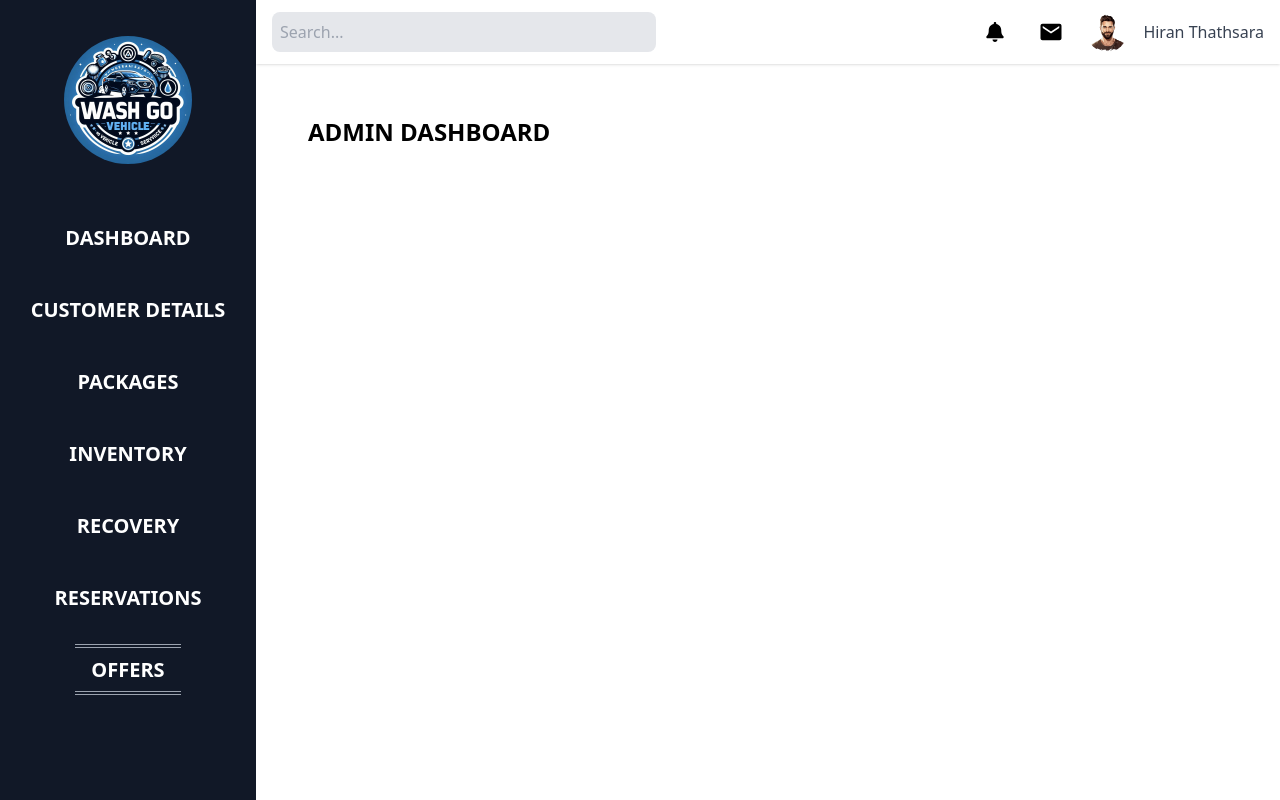
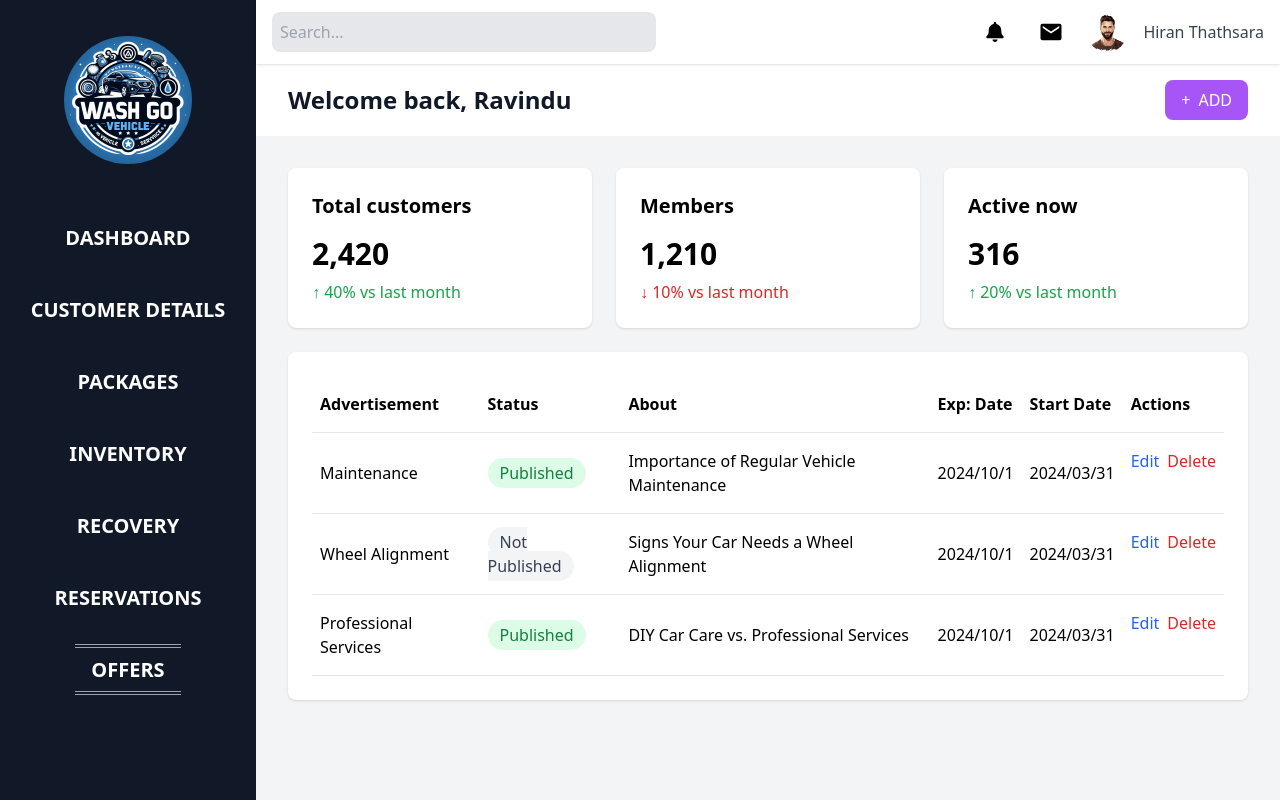
Before and after one commit to Hiru46/ITP_SLIIT_Group, a React (Vite) app in the folder frontend/: page /offers_dash in a window 1280 px wide. Built offline with nearby package versions, Linux system fonts and the light colour scheme.

Commit message:
Second Commit
I created offer dashboard and add offer page

```diff
--- /dev/null
+++ b/frontend/src/Pages/AdminDashboard/OffersDashboard/Add_Offer.jsx
@@ -0,0 +1,50 @@
+import React from 'react';
+import offerDash from "../../../assets/Offers/offerDash.jpeg";
+
+function Add_Offer() {
+  return (
+    <div className="flex items-center justify-center h-screen">
+      <div className="flex flex-col w-1/3 p-8 bg-white rounded-lg shadow-lg">
+        <input
+          type="text"
+          placeholder="Offer Title"
+          className="p-3 mb-4 border rounded-lg"
+        />
+        <input
+          type="text"
+          placeholder="Offer Description"
+          className="p-3 mb-4 border rounded-lg"
+        />
+        <input
+          type="text"
+          placeholder="Discount Percentage"
+          className="p-3 mb-4 border rounded-lg"
+        />
+        <input
+          type="date"
+          placeholder="Expiration Date"
+          className="p-3 mb-4 border rounded-lg"
+        />
+        <input
+          type="date"
+          placeholder="Start Date"
+          className="p-3 mb-4 border rounded-lg"
+        />
+        <input
+          type="file"
+          accept="image/*"
+          className="p-3 mb-4 border rounded-lg"
+        />
+        <button className="p-3 text-white bg-black rounded-lg">
+          Publish &rarr;
+        </button>
+      </div>
+
+      <div className="w-1/3 h-auto ml-8">
+        <img src={offerDash} alt="Offer" className="object-cover w-full h-full rounded-lg " />
+        </div>
+    </div>
+  );
+}
+
+export default Add_Offer;
--- a/frontend/src/Pages/AdminDashboard/OffersDashboard/OffersDashboard.jsx
+++ b/frontend/src/Pages/AdminDashboard/OffersDashboard/OffersDashboard.jsx
@@ -1,24 +1,108 @@
-import React from 'react'
+import React from 'react';
+import { Link } from 'react-router-dom';
 import Header from '../../../components/Dashboards/Header';
 import SideNavBar from '../../../components/Dashboards/SideNavBar';
-
 
 function OffersDashboard() {
   return (
     <div className="flex h-screen overflow-hidden">
       {/* Sidebar */}
-      <SideNavBar/>
+      <SideNavBar />
 
       {/* Main Content */}
       <div className="flex flex-col flex-1">
         <Header />
 
-        <div className='p-3 mt-10 text-2xl font-bold bg-white ms-10'>
-          <h1>ADMIN DASHBOARD</h1>
+        <div className="flex items-center justify-between p-8 py-4">
+          <h1 className="text-2xl font-bold text-gray-900">Welcome back, Ravindu</h1>
+          <Link to="/add_offer">
+            <button className="flex items-center px-4 py-2 font-medium text-white uppercase bg-purple-500 rounded-lg hover:bg-purple-600">
+              <span className="mr-2">+</span> Add
+            </button>
+          </Link>
+        </div>
+
+        <div className="flex-1 p-8 overflow-y-auto bg-gray-100">
+          {/* Top Stats Section */}
+          <div className="grid grid-cols-3 gap-6 mb-6">
+            <div className="p-6 bg-white rounded-lg shadow">
+              <h3 className="text-xl font-semibold">Total customers</h3>
+              <p className="mt-4 text-3xl font-bold">2,420</p>
+              <p className="mt-2 text-green-600">↑ 40% vs last month</p>
+            </div>
+            <div className="p-6 bg-white rounded-lg shadow">
+              <h3 className="text-xl font-semibold">Members</h3>
+              <p className="mt-4 text-3xl font-bold">1,210</p>
+              <p className="mt-2 text-red-600">↓ 10% vs last month</p>
+            </div>
+            <div className="p-6 bg-white rounded-lg shadow">
+              <h3 className="text-xl font-semibold">Active now</h3>
+              <p className="mt-4 text-3xl font-bold">316</p>
+              <p className="mt-2 text-green-600">↑ 20% vs last month</p>
+            </div>
+          </div>
+
+          {/* Offers Table */}
+          <div className="p-6 bg-white rounded-lg shadow">
+            <table className="w-full table-auto">
+              <thead>
+                <tr className="text-left border-b">
+                  <th className="px-2 py-4">Advertisement</th>
+                  <th className="px-2 py-4">Status</th>
+                  <th className="px-2 py-4">About</th>
+                  <th className="px-2 py-4">Exp: Date</th>
+                  <th className="px-2 py-4">Start Date</th>
+                  <th className="px-2 py-4">Actions</th>
+                </tr>
+              </thead>
+              <tbody>
+                {[
+                  {
+                    title: 'Maintenance',
+                    status: 'Published',
+                    about: 'Importance of Regular Vehicle Maintenance',
+                    expDate: '2024/10/1',
+                    startDate: '2024/03/31',
+                  },
+                  {
+                    title: 'Wheel Alignment',
+                    status: 'Not Published',
+                    about: 'Signs Your Car Needs a Wheel Alignment',
+                    expDate: '2024/10/1',
+                    startDate: '2024/03/31',
+                  },
+                  {
+                    title: 'Professional Services',
+                    status: 'Published',
+                    about: 'DIY Car Care vs. Professional Services',
+                    expDate: '2024/10/1',
+                    startDate: '2024/03/31',
+                  },
+                  // Add other offers similarly...
+                ].map((offer, index) => (
+                  <tr key={index} className="border-b">
+                    <td className="px-2 py-4">{offer.title}</td>
+                    <td className="px-2 py-4">
+                      <span className={`px-3 py-1 rounded-full ${offer.status === 'Published' ? 'bg-green-100 text-green-700' : 'bg-gray-100 text-gray-700'}`}>
+                        {offer.status}
+                      </span>
+                    </td>
+                    <td className="px-2 py-4">{offer.about}</td>
+                    <td className="px-2 py-4">{offer.expDate}</td>
+                    <td className="px-2 py-4">{offer.startDate}</td>
+                    <td className="flex items-center px-2 py-4 space-x-2">
+                      <button className="text-blue-600 hover:underline">Edit</button>
+                      <button className="text-red-600 hover:underline">Delete</button>
+                    </td>
+                  </tr>
+                ))}
+              </tbody>
+            </table>
+          </div>
         </div>
       </div>
     </div>
   );
 }
 
-export default OffersDashboard
+export default OffersDashboard;
--- a/frontend/src/Pages/Home/Offer.jsx
+++ b/frontend/src/Pages/Home/Offer.jsx
@@ -1,4 +1,5 @@
 import React from "react";
+import { Link } from "react-router-dom";
 import OilChange from "../../assets/Home/OilChange.jpg"
 import BatteryCheck from "../../assets/Home/BatteryCheck.jpg"
 import BrakeService from "../../assets/Home/BrakeService.jpg"
@@ -7,45 +8,53 @@ import TireRotation from "../../assets/Home/TireRotation.jpg"
 
 function Offer() {
     return (
-        <div className="bg-white min-h-screen w-full flex flex-col justify-center items-center px-4 sm:px-6 lg:px-8">
-            <div className="text-center max-w-4xl mx-auto">
+        <div className="flex flex-col items-center justify-center w-full min-h-screen px-4 bg-white sm:px-6 lg:px-8">
+            <div className="max-w-4xl mx-auto text-center">
                 <h2 className="text-5xl font-extrabold text-black sm:text-6xl lg:text-7xl">
                     Exclusive Deals for Your Vehicle
                 </h2>
-                <p className="mt-2 text-lg text-gray-600 max-w-3xl mx-auto">
+                <p className="max-w-3xl mx-auto mt-2 text-lg text-gray-600">
                     Take advantage of our exclusive offers to keep your vehicle running smoothly and safely. These limited-time deals won't last long!
                 </p>
             </div>
 
-            <div className="mt-5 grid grid-cols-1 gap-7 sm:grid-cols-2 lg:grid-cols-4 max-w-7xl w-full">
-                <div className="bg-gradient-to-r from-gray-100 via-gray-200 to-gray-300 p-8 border border-gray-200 rounded-lg shadow-lg transform transition-transform duration-300 hover:scale-105">
-                    <img src={OilChange} alt="Offer 1" className="w-full h-40 object-cover rounded-lg mb-4" />
+            <div className="grid w-full grid-cols-1 mt-5 gap-7 sm:grid-cols-2 lg:grid-cols-4 max-w-7xl">
+
+                <Link to ="/Offers">
+                    <div className="p-8 transition-transform duration-300 transform border border-gray-200 rounded-lg shadow-lg bg-gradient-to-r from-gray-100 via-gray-200 to-gray-300 hover:scale-105">
+                        <img src={OilChange} alt="Offer 1" className="object-cover w-full h-40 mb-4 rounded-lg" />
                         <h3 className="text-xl font-semibold text-black">Oil Change Special</h3>
                         <p className="mt-4 text-5xl font-extrabold" style={{ color: '#006AFF' }}>20% Off</p>
                         <p className="mt-4 text-gray-600">Get a complete oil change and inspection at 20% off. Ensure your engine runs smoothly!</p>
                     </div>
-                <div className="bg-gradient-to-r from-gray-100 via-gray-200 to-gray-300 p-8 border border-gray-200 rounded-lg shadow-lg transform transition-transform duration-300 hover:scale-105">
-                    <img src={BrakeService} alt="Offer 2" className="w-full h-40 object-cover rounded-lg mb-4" />
+                </Link>
+
+                <Link to ="/Offers">
+                    <div className="p-8 transition-transform duration-300 transform border border-gray-200 rounded-lg shadow-lg bg-gradient-to-r from-gray-100 via-gray-200 to-gray-300 hover:scale-105">
+                        <img src={BrakeService} alt="Offer 2" className="object-cover w-full h-40 mb-4 rounded-lg" />
                         <h3 className="text-xl font-semibold text-black">Brake Service Discount</h3>
                         <p className="mt-4 text-5xl font-extrabold" style={{ color: '#006AFF' }}>15% Off</p>
                         <p className="mt-4 text-gray-600">Save 15% on all brake services to ensure your safety on the road.</p>
                     </div>
-                <div className="bg-gradient-to-r from-gray-100 via-gray-200 to-gray-300 p-8 border border-gray-200 rounded-lg shadow-lg transform transition-transform duration-300 hover:scale-105">
-                    <img src={TireRotation} alt="Offer 3" className="w-full h-40 object-cover rounded-lg mb-4" />
+                </Link>
+
+                <Link to ="/Offers">
+                    <div className="p-8 transition-transform duration-300 transform border border-gray-200 rounded-lg shadow-lg bg-gradient-to-r from-gray-100 via-gray-200 to-gray-300 hover:scale-105">
+                        <img src={TireRotation} alt="Offer 3" className="object-cover w-full h-40 mb-4 rounded-lg" />
                         <h3 className="text-xl font-semibold text-black">Free Tire Rotation</h3>
                         <p className="mt-4 text-5xl font-extrabold" style={{ color: '#006AFF' }}>Free</p>
                         <p className="mt-4 text-gray-600">Get a free tire rotation with any full-service maintenance package.</p>
                     </div>
-                <div className="bg-gradient-to-r from-gray-100 via-gray-200 to-gray-300 p-8 border border-gray-200 rounded-lg shadow-lg transform transition-transform duration-300 hover:scale-105">
-                    <img src={BatteryCheck} alt="Offer 4" className="w-full h-40 object-cover rounded-lg mb-4" />
+                </Link>
+
+                <Link to ="/Offers">
+                    <div className="p-8 transition-transform duration-300 transform border border-gray-200 rounded-lg shadow-lg bg-gradient-to-r from-gray-100 via-gray-200 to-gray-300 hover:scale-105">
+                        <img src={BatteryCheck} alt="Offer 4" className="object-cover w-full h-40 mb-4 rounded-lg" />
                         <h3 className="text-xl font-semibold text-black">Battery Check & Discount</h3>
                         <p className="mt-4 text-5xl font-extrabold" style={{ color: '#006AFF' }}>10% Off</p>
                         <p className="mt-4 text-gray-600">Get 10% off on battery replacement and a free battery check-up.</p>
                     </div>
-            </div>
-
-            <div className="mt-4">
-                {/* Add any additional content or buttons like "View More" here */}
+                </Link>
             </div>
         </div>
     )
```
Also changed, not shown: frontend/src/main.jsx (+6 -1 lines), frontend/src/assets/Offers/offerDash.jpeg (added). Lines whose indentation alone changed are shown as unchanged.
